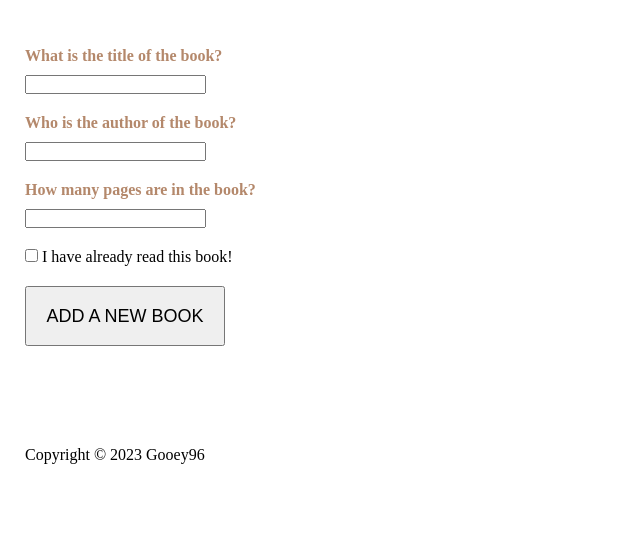
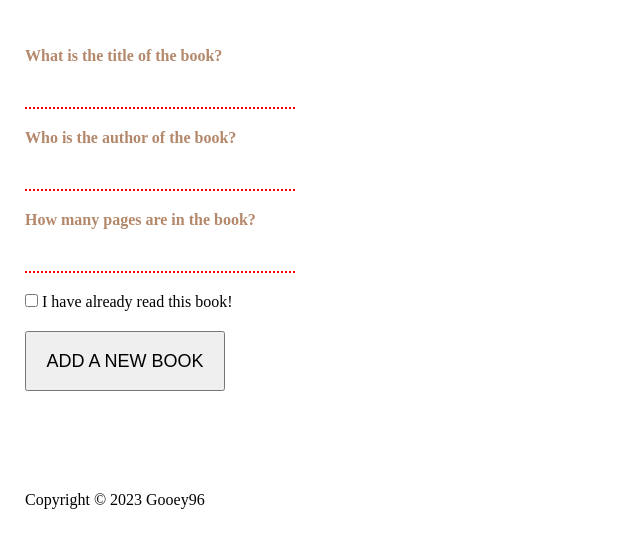
Before and after one commit to Gooey96/TOP_Library_Project, a plain HTML site: page index.html in a window 1280 px wide. Shown: the part 91-638 px from the top of the page, without its empty margins (0-640 px from the left). Drawn offline with Linux system fonts and the light colour scheme.

Commit message:
Styling the input field

```diff
--- a/style.css
+++ b/style.css
@@ -36,6 +36,18 @@ label:not(:last-child) {
   margin-bottom: 10px;
 }
 
+input[type=text],
+input[type=number] {
+  border: none;
+  border-bottom: 2px solid red; /* temporary color */
+  border-bottom-style: dotted;
+  width: 100%;
+  padding: 2px 2px;
+  margin-top: 4px;
+  height: 30px;
+  font-size: larger;
+}
+
 .form-container button {
   height: 60px;
   width: 200px;
```
